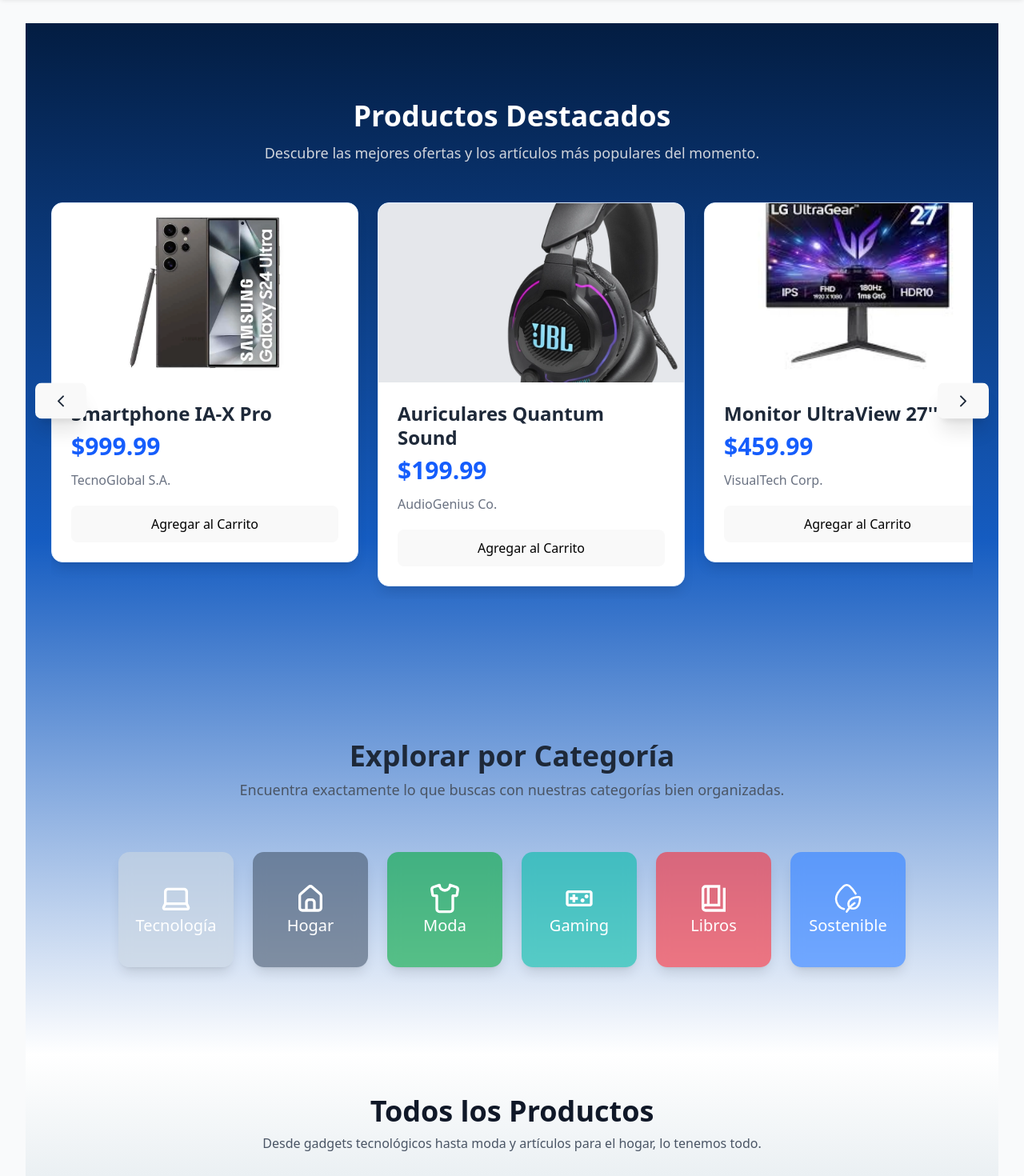
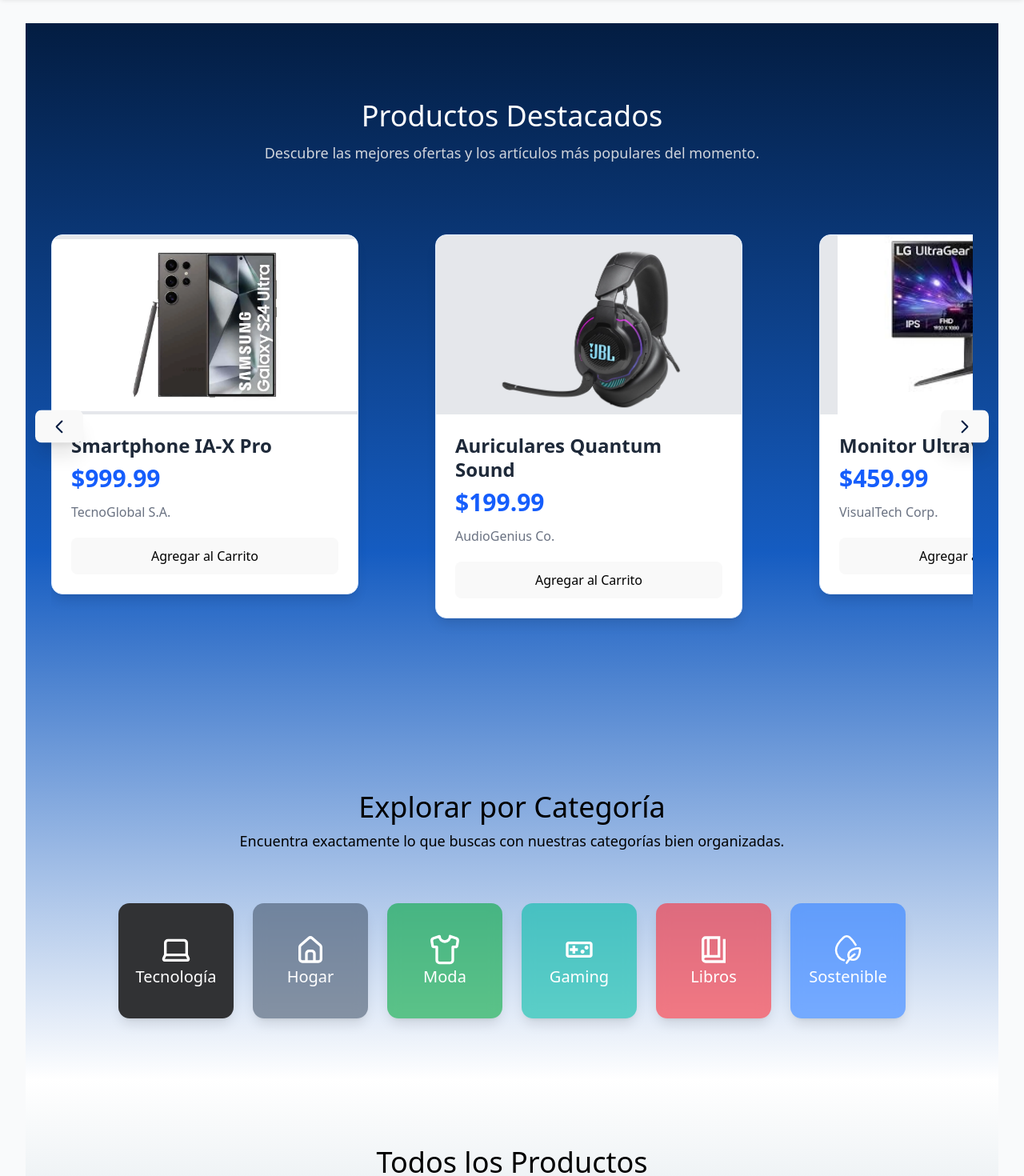
Before and after one commit to ramirezluisa503/marketplace, a React (Vite) app: page / in a window 1280 px wide. Shown: the part 80-1550 px from the top of the page at 80% size. Built offline with nearby package versions, Linux system fonts and the light colour scheme; no server answers; sample sign-in values are in the browser's storage.

Commit message:
ultimos cambios

```diff
--- a/src/components/CardEcommerce/CardEcommrce.tsx
+++ b/src/components/CardEcommerce/CardEcommrce.tsx
@@ -18,13 +18,6 @@ const CardEcommerce: React.FC<CardEcommerceProps> = ({
 }) => {
   return (
     // Contenedor principal de la tarjeta con estilos de Tailwind CSS
-    // bg-white: fondo blanco
-    // rounded-xl: bordes redondeados grandes
-    // shadow-lg: sombra grande
-    // overflow-hidden: asegura que la imagen no se salga de los bordes redondeados
-    // border border-blue-100: borde azul claro para el efecto visual
-    // max-w-sm: ancho máximo para la tarjeta
-    // mx-auto: centra la tarjeta si está en un contenedor flex/grid
     <div className="bg-white rounded-xl shadow-lg overflow-hidden border border-blue-100 max-w-sm mx-auto transition-transform duration-200 hover:scale-105">
 
       {/* Sección de la imagen del producto */}
@@ -32,7 +25,7 @@ const CardEcommerce: React.FC<CardEcommerceProps> = ({
         <img
           src={imageUrl}
           alt={productName}
-          className="w-full h-full object-cover" // object-cover para que la imagen cubra el espacio sin distorsionarse
+          className="w-full h-full object-contain"
         />
       </div>
 
--- a/src/components/ProductCarousel/ProductCarousel.tsx
+++ b/src/components/ProductCarousel/ProductCarousel.tsx
@@ -1,8 +1,9 @@
 import React, { useRef } from 'react';
-// Asegúrate de que esta ruta sea correcta para tu proyecto
 import CardEcommerce from '../CardEcommerce/CardEcommrce';
+import IconoFlechaDerecha from '../../assets/icons/IconoFlechaDerecha.svg';
+import IconoFlechaIzquierda from '../../assets/icons/IconoFlechaIzquierda.svg';
 
-// --- 1. Definiciones de Tipos ---
+
 
 interface Product {
   id: number;
@@ -19,7 +20,7 @@ interface ProductCarouselProps {
   onAddToCart: (productName: string) => void;
 }
 
-// --- 2. Subcomponente: Flecha de Navegación ---
+
 
 const ArrowIcon: React.FC<{
   direction: 'left' | 'right';
@@ -27,34 +28,25 @@ const ArrowIcon: React.FC<{
 }> = ({ direction, onClick }) => (
   <button
     onClick={onClick}
-    // Estilos para la flecha: fondo blanco, color oscuro, sombra, transición
-    className="absolute top-1/2 transform -translate-y-1/2
-                   bg-white text-gray-800 p-3 rounded-full shadow-xl
-                   hover:bg-blue-600 hover:text-white transition duration-200
-                   hidden md:block z-10"
-    style={{ [direction === 'left' ? 'left' : 'right']: '-20px' }}
+
+    className={`
+      absolute top-1/2 transform -translate-y-1/2
+      bg-white text-gray-800 p-3 rounded-full shadow-xl
+      hover:bg-blue-600 hover:text-white transition duration-200
+      hidden md:block z-10
+      ${direction === 'left' ? 'left-0 ml-[-20px]' : 'right-0 mr-[-20px]'}
+    `}
+
   >
-    <svg
-      xmlns="http://www.w3.org/2000/svg"
-      width="24"
-      height="24"
-      viewBox="0 0 24 24"
-      fill="none"
-      stroke="currentColor"
-      strokeWidth="2"
-      strokeLinecap="round"
-      strokeLinejoin="round"
-    >
-      {direction === 'left' ? (
-        <polyline points="15 18 9 12 15 6"></polyline>
-      ) : (
-        <polyline points="9 18 15 12 9 6"></polyline>
-      )}
-    </svg>
+    {direction === 'right' ? (
+      <img src={IconoFlechaDerecha} alt="Flecha Derecha" className="w-5 h-5" />
+    ) : (
+      <img src={IconoFlechaIzquierda} alt="Flecha Izquierda" className="w-5 h-5" />
+    )}
   </button>
 );
 
-// --- 3. Componente Principal: ProductCarousel ---
+
 
 const ProductCarousel: React.FC<ProductCarouselProps> = ({
   title,
@@ -84,12 +76,11 @@ const ProductCarousel: React.FC<ProductCarouselProps> = ({
   };
 
   return (
-    // Fondo transparente (bg-transparent) y texto blanco (text-white)
     <section className="bg-transparent py-16 sm:py-24 text-white">
       <div className="container mx-auto px-4 sm:px-6 lg:px-8">
         {/* Título y Subtítulo */}
         <div className="text-center mb-12">
-          <h2 className="text-4xl font-extrabold mb-3">{title}</h2>
+          <h2 className="text-4xl  mb-3">{title}</h2>
           <p className="text-gray-300 text-lg">{subtitle}</p>
         </div>
 
@@ -104,10 +95,9 @@ const ProductCarousel: React.FC<ProductCarouselProps> = ({
           {/* Contenedor Deslizable */}
           <div
             ref={carouselRef}
-            // flex: alinea las tarjetas horizontalmente
             // overflow-x-scroll no-scrollbar: permite el scroll horizontal y oculta la barra
             // space-x-6: espacio entre las tarjetas
-            className="flex overflow-x-scroll no-scrollbar space-x-6 pb-4"
+            className="flex overflow-x-scroll no-scrollbar space-x-24 p-10"
             style={{ scrollSnapType: 'x mandatory' }}
           >
             {products.map((product) => (
--- a/src/components/ProductGrid/ProductGrid.tsx
+++ b/src/components/ProductGrid/ProductGrid.tsx
@@ -33,8 +33,8 @@ const ProductGrid: React.FC<ProductGridProps> = ({
                 {/* Título y Subtítulo */}
                 <div className="text-center mb-10 sm:mb-16">
                     {/* El texto debe ser oscuro para contrastar con el fondo claro de la página (que ya tienes en el degradado de Home.tsx) */}
-                    <h2 className="text-3xl sm:text-4xl font-extrabold text-gray-900">{title}</h2>
-                    <p className="text-base text-gray-600 mt-2">{subtitle}</p>
+                    <h2 className="text-3xl sm:text-4xl text-black">{title}</h2>
+                    <p className="text-base text-black mt-2">{subtitle}</p>
                 </div>
 
                 {/* Contenedor de la Cuadrícula (Grid) */}
--- a/src/pages/home/home.tsx
+++ b/src/pages/home/home.tsx
@@ -142,10 +142,10 @@ const Home: React.FunctionComponent<IHomeProps> = (props) => {
         {/* ======================================================= */}
         <div className="p-10 md:p-20 w-full">
           <div className="text-center mb-16">
-            <h2 className="text-4xl font-extrabold text-gray-800">
+            <h2 className="text-4xl text-black">
               Explorar por Categoría
             </h2>
-            <p className="mt-2 text-lg text-gray-600">
+            <p className="mt-2 text-lg text-black">
               Encuentra exactamente lo que buscas con nuestras categorías bien
               organizadas.
             </p>
@@ -155,7 +155,7 @@ const Home: React.FunctionComponent<IHomeProps> = (props) => {
             {/* Ítems de Categoría (Mantenidos) */}
             <a
               href="#"
-              className="w-36 h-36 p-4 rounded-xl shadow-lg hover:shadow-xl transition duration-300 ease-in-out flex flex-col items-center justify-center bg-slate-300/60 backdrop-blur-sm text-gray-900"
+              className="w-36 h-36 p-4 rounded-xl shadow-lg hover:shadow-xl transition duration-300 ease-in-out flex flex-col items-center justify-center bg-[#313234] backdrop-blur-sm text-gray-900"
             >
               <img
                 src={IconoLaptop}
```
Also changed, not shown: src/assets/icons/IconoFlechaDerecha.svg (added), src/assets/icons/IconoFlechaIzquierda.svg (added).
